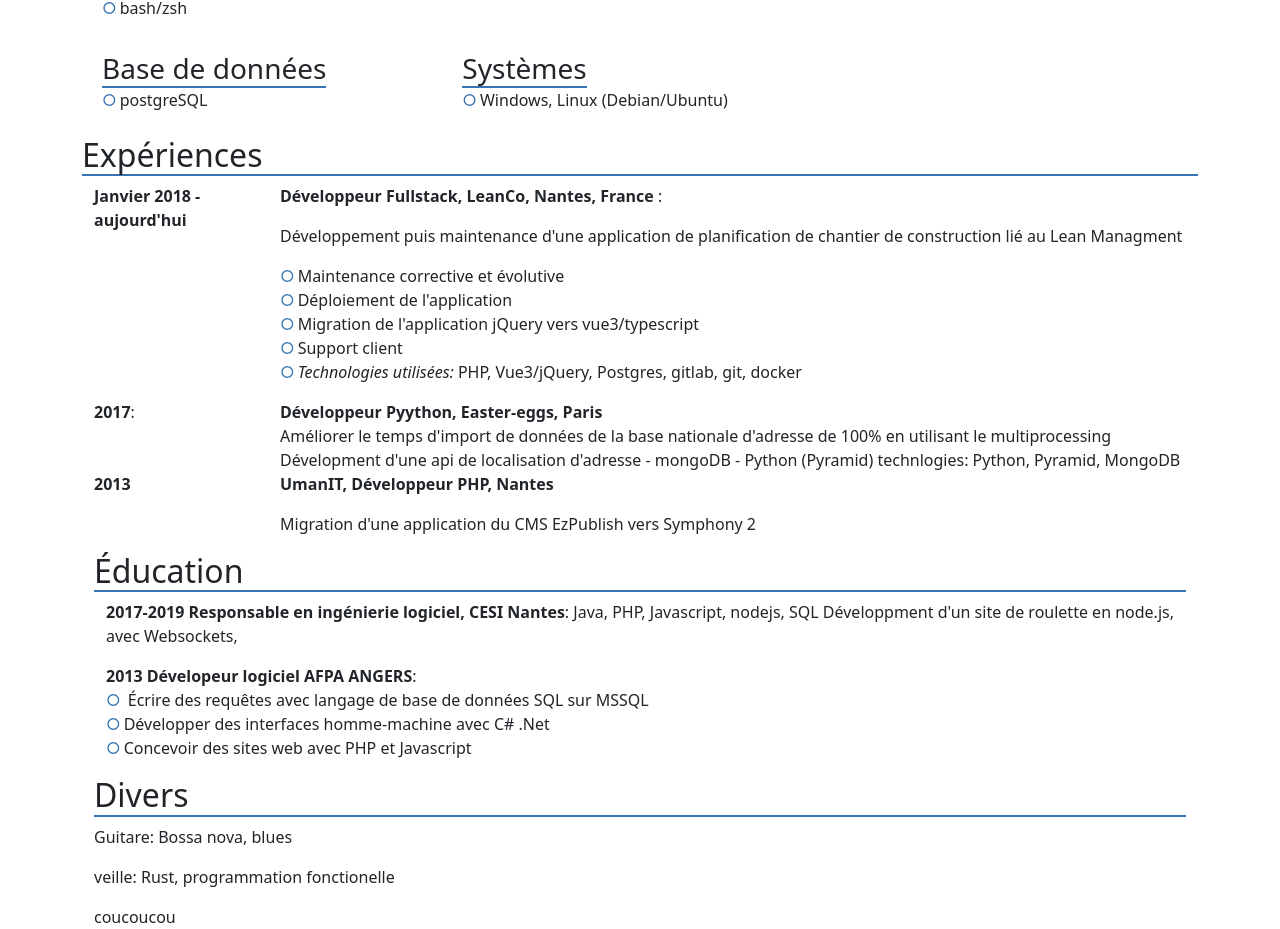
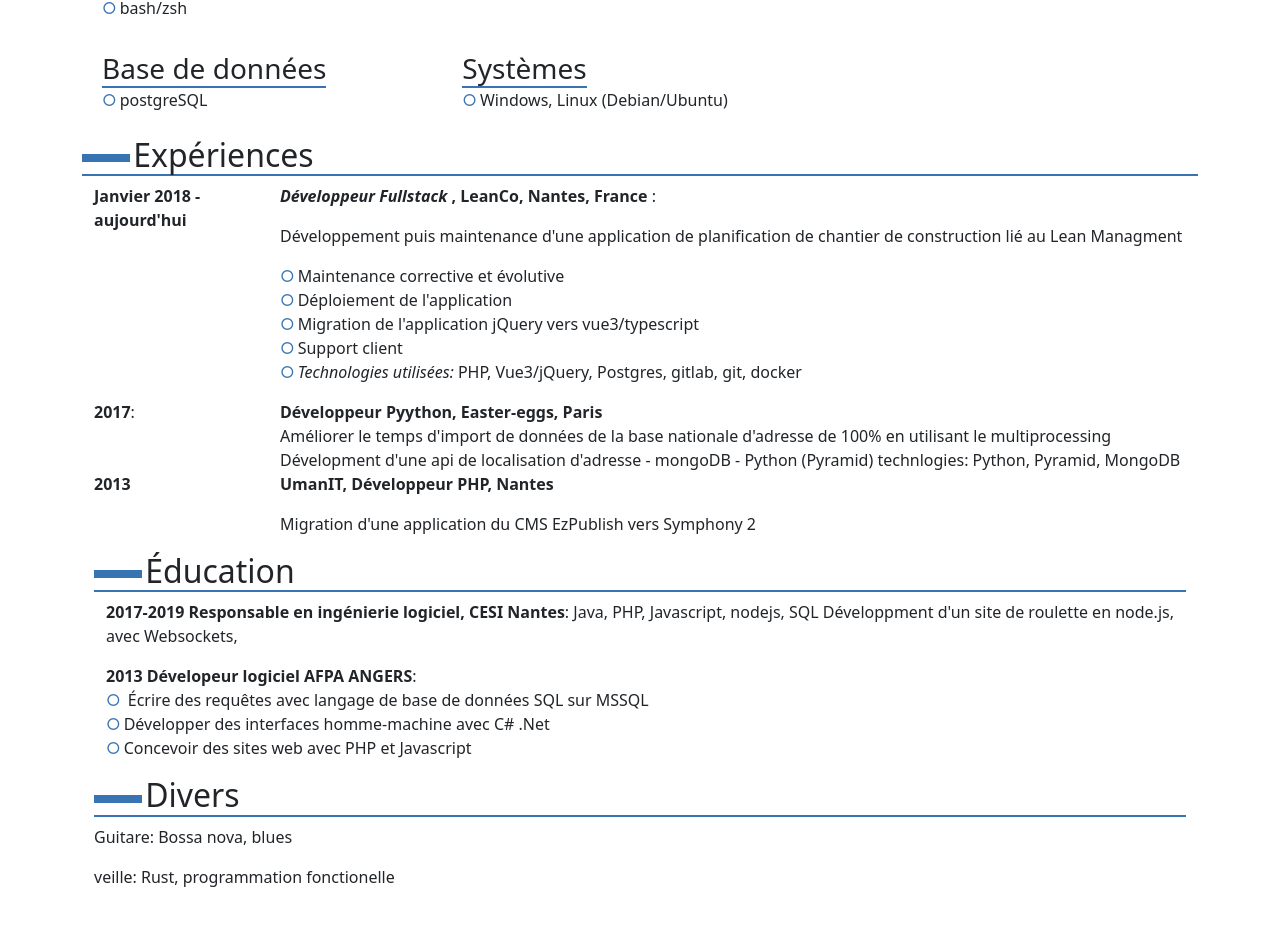
Before and after one commit to munchys/munchys.github.io, a Vue app: page / in a window 1280 px wide. Shown: the part 400-1329 px from the top of the page. After the commit the page ends 1305 px from the top, so only its background shows below. Built offline with nearby package versions, Linux system fonts and the light colour scheme.

Commit message:
renommage et ajout ligne bleue

```diff
--- a/src/App.vue
+++ b/src/App.vue
@@ -1,15 +1,15 @@
 <template>
-  <HelloWorld />
+  <cv />
 </template>
 
 <script lang="ts">
 import { defineComponent } from "vue";
-import HelloWorld from "./components/HelloWorld.vue";
+import cv from "./components/cv.vue";
 
 export default defineComponent({
   name: "App",
   components: {
-    HelloWorld,
+    cv,
   },
 });
 </script>
--- a/src/components/HelloWorld.vue
+++ b/src/components/cv.vue
@@ -21,7 +21,7 @@
       </div>
     </div>
 
-    <h2 class="souligne">Compétences</h2>
+    <h2 class="titre-before souligne">Compétences</h2>
     <div class="container-lg d-flex flex-wrap">
       <div class="section p-2">
         <h3>Langages</h3>
@@ -64,7 +64,7 @@
         </ul>
       </div>
     </div>
-    <h2 class="souligne">Expériences</h2>
+    <h2 class="titre-before souligne">Expériences</h2>
     <div class="container-lg">
       <div class="row">
         <div class="col-2 col-sm-2">
@@ -72,7 +72,10 @@
         </div>
         <div class="col-10 col-sm-10">
           <p>
-            <strong>Développeur Fullstack, LeanCo, Nantes, France</strong>
+            <strong>
+              <em>Développeur Fullstack</em>
+              , LeanCo, Nantes, France</strong
+            >
             :
           </p>
 
@@ -116,7 +119,7 @@
         </div>
       </div>
 
-      <h2 class="souligne">Éducation</h2>
+      <h2 class="titre-before souligne">Éducation</h2>
       <div class="container">
         <p>
           <strong
@@ -135,11 +138,10 @@
         </ul>
       </div>
 
-      <h2 class="souligne">Divers</h2>
-      <div class="conteinr-lg">
+      <h2 class="titre-before souligne">Divers</h2>
+      <div class="container-g">
         <p>Guitare: Bossa nova, blues</p>
         <p>veille: Rust, programmation fonctionelle</p>
-        coucoucou
       </div>
     </div>
   </div>
@@ -182,9 +184,14 @@ ul li::before {
 .entetes {
   margin-top: 1rem;
 }
-/* .container-lg {
-  max-width: 1012px;
-  margin-right: auto;
-  margin-left: auto;
-} */
+.titre-before::before {
+  content: "";
+  position: relative;
+  display: inline-block;
+  height: 0.5rem;
+  min-width: 3rem;
+  margin-bottom: 0.3rem;
+  margin-right: 0.2rem;
+  background-color: #3873b3;
+}
 </style>
```
